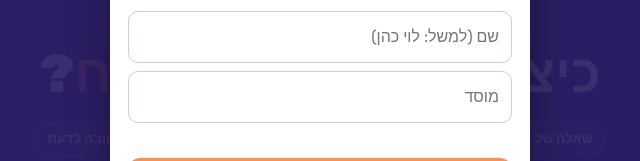
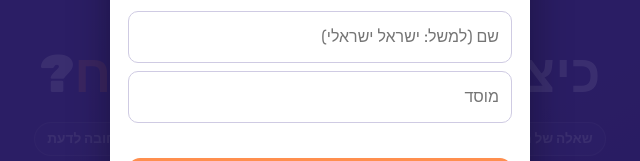
Before and after one commit to 5800654-max/igeret-behrava, a plain HTML site: page toldot/index.html in a window 1280 px wide. Shown: the part 367-528 px from the top of the page, 320-960 px from the left. Drawn offline with Linux system fonts and the light colour scheme.

Commit message:
Name example in the sign-in window: ישראל ישראלי
Co-Authored-By: Claude Opus 5.5 <noreply@anthropic.com>
Claude-Session: https://claude.ai/code/session_01Uz7j8v3kdE6SpYAcXhAgPr

```diff
--- a/toldot/index.html
+++ b/toldot/index.html
@@ -779,6 +779,8 @@ const offline=()=>{};
     return false;
   }
   window.__track = send;
+  window.__who = who;
+  window.__wallUrl = TRACK_URL ? TRACK_URL+"?a=wall&w="+encodeURIComponent(WEEK) : "";
   if(!TRACK_URL) return;
 
   // Opened from a shared link (WhatsApp group or broadcast): ask once who is reading
@@ -798,7 +800,7 @@ const offline=()=>{};
       '<div style="color:#4eabbc;font-weight:700">האגף לחינוך יסודי - בנים</div>'+
       '<div style="font-size:40px;font-weight:900;color:#ff8f4f;line-height:1.2">בהרחבה</div>'+
       '<p style="margin:10px 0 14px;font-weight:700">נעים להכיר! לפני הקריאה, כתבו את שמכם ואת המוסד:</p>'+
-      '<input id="me-n" autocomplete="name" placeholder="שם (למשל: לוי כהן)" style="display:block;width:100%;box-sizing:border-box;font:inherit;font-size:16px;padding:11px 12px;border-radius:10px;border:1px solid #cfcbe3;margin-bottom:8px">'+
+      '<input id="me-n" autocomplete="name" placeholder="שם (למשל: ישראל ישראלי)" style="display:block;width:100%;box-sizing:border-box;font:inherit;font-size:16px;padding:11px 12px;border-radius:10px;border:1px solid #cfcbe3;margin-bottom:8px">'+
       '<input id="me-i" autocomplete="organization" placeholder="מוסד" style="display:block;width:100%;box-sizing:border-box;font:inherit;font-size:16px;padding:11px 12px;border-radius:10px;border:1px solid #cfcbe3;margin-bottom:10px">'+
       '<p id="me-err" style="color:#c0392b;min-height:1.2em;margin:0 0 8px;font-size:14px"></p>'+
       '<button type="button" id="me-ok" style="width:100%;font:inherit;font-size:18px;font-weight:700;border:none;border-radius:12px;padding:12px;background:#ff8f4f;color:#2a1d63;cursor:pointer">לקריאת האיגרת</button></div>';
@@ -831,10 +833,14 @@ const offline=()=>{};
   // Which parts were read: one summary row when the reader leaves
   var seen=[], reported=false;
   try{
+    // A part counts as read when 45% of it is on screen, or when it fills 40% of the screen
+    // (long parts never reach 45% on a phone)
+    var th=[]; for(var t=0;t<=20;t++) th.push(t/20);
     var io=new IntersectionObserver(function(es){es.forEach(function(en){
-      var k=en.target.getAttribute("data-track");
-      if(en.isIntersecting && k && seen.indexOf(k)<0) seen.push(k);
-    })},{threshold:.45});
+      var k=en.target.getAttribute("data-track"), vh=window.innerHeight||800;
+      var enough=en.intersectionRatio>=.45 || en.intersectionRect.height>=vh*.4;
+      if(en.isIntersecting && enough && k && seen.indexOf(k)<0) seen.push(k);
+    })},{threshold:th});
     document.querySelectorAll("section[data-track]").forEach(function(s){io.observe(s)});
   }catch(e){}
   document.querySelectorAll("details[data-track]").forEach(function(d){
--- a/tools/track.js
+++ b/tools/track.js
@@ -80,7 +80,7 @@
       '<div style="color:#4eabbc;font-weight:700">האגף לחינוך יסודי - בנים</div>'+
       '<div style="font-size:40px;font-weight:900;color:#ff8f4f;line-height:1.2">בהרחבה</div>'+
       '<p style="margin:10px 0 14px;font-weight:700">נעים להכיר! לפני הקריאה, כתבו את שמכם ואת המוסד:</p>'+
-      '<input id="me-n" autocomplete="name" placeholder="שם (למשל: לוי כהן)" style="display:block;width:100%;box-sizing:border-box;font:inherit;font-size:16px;padding:11px 12px;border-radius:10px;border:1px solid #cfcbe3;margin-bottom:8px">'+
+      '<input id="me-n" autocomplete="name" placeholder="שם (למשל: ישראל ישראלי)" style="display:block;width:100%;box-sizing:border-box;font:inherit;font-size:16px;padding:11px 12px;border-radius:10px;border:1px solid #cfcbe3;margin-bottom:8px">'+
       '<input id="me-i" autocomplete="organization" placeholder="מוסד" style="display:block;width:100%;box-sizing:border-box;font:inherit;font-size:16px;padding:11px 12px;border-radius:10px;border:1px solid #cfcbe3;margin-bottom:10px">'+
       '<p id="me-err" style="color:#c0392b;min-height:1.2em;margin:0 0 8px;font-size:14px"></p>'+
       '<button type="button" id="me-ok" style="width:100%;font:inherit;font-size:18px;font-weight:700;border:none;border-radius:12px;padding:12px;background:#ff8f4f;color:#2a1d63;cursor:pointer">לקריאת האיגרת</button></div>';
```
Also changed, not shown: vayetze/index.html (+1 -1 lines).
